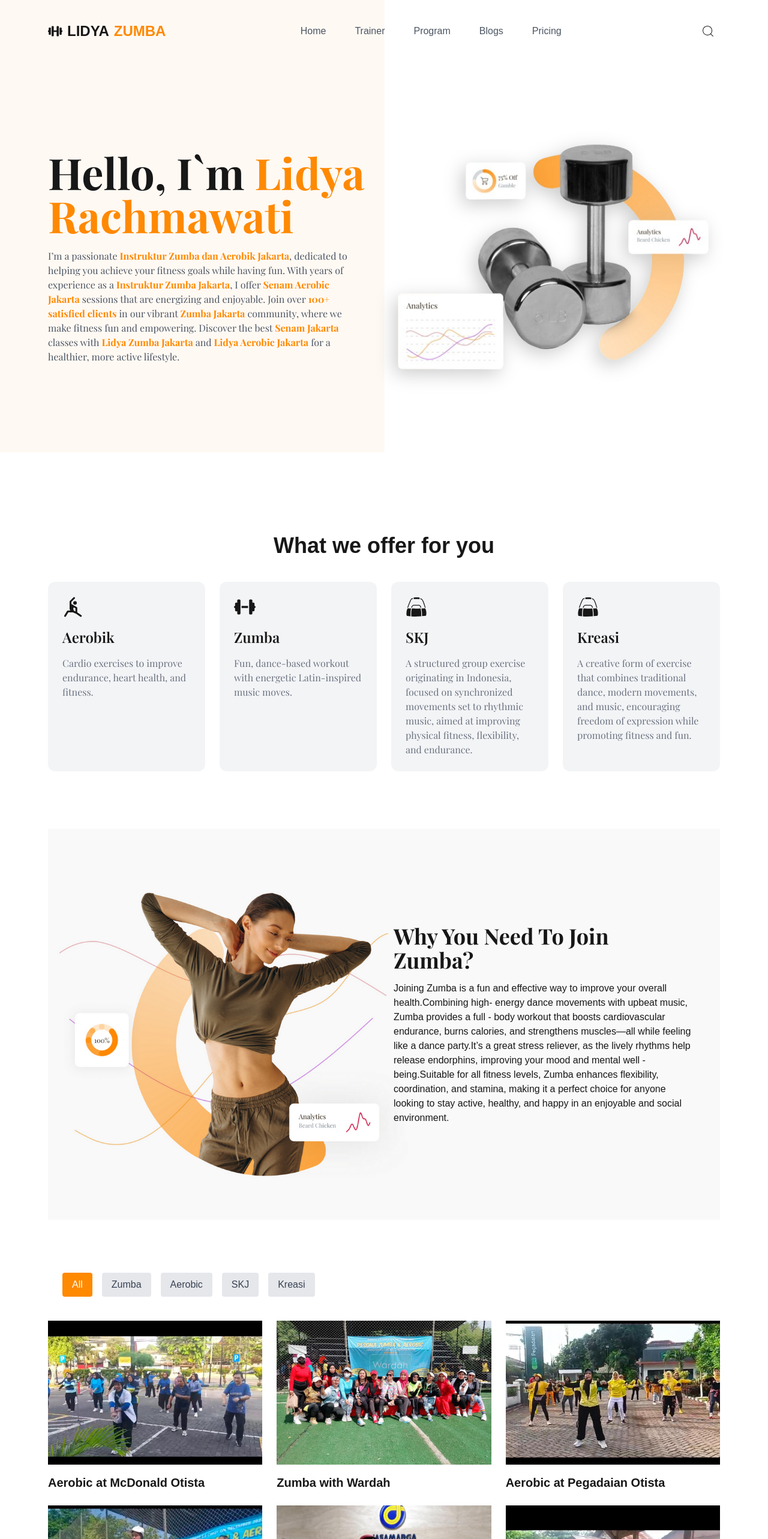
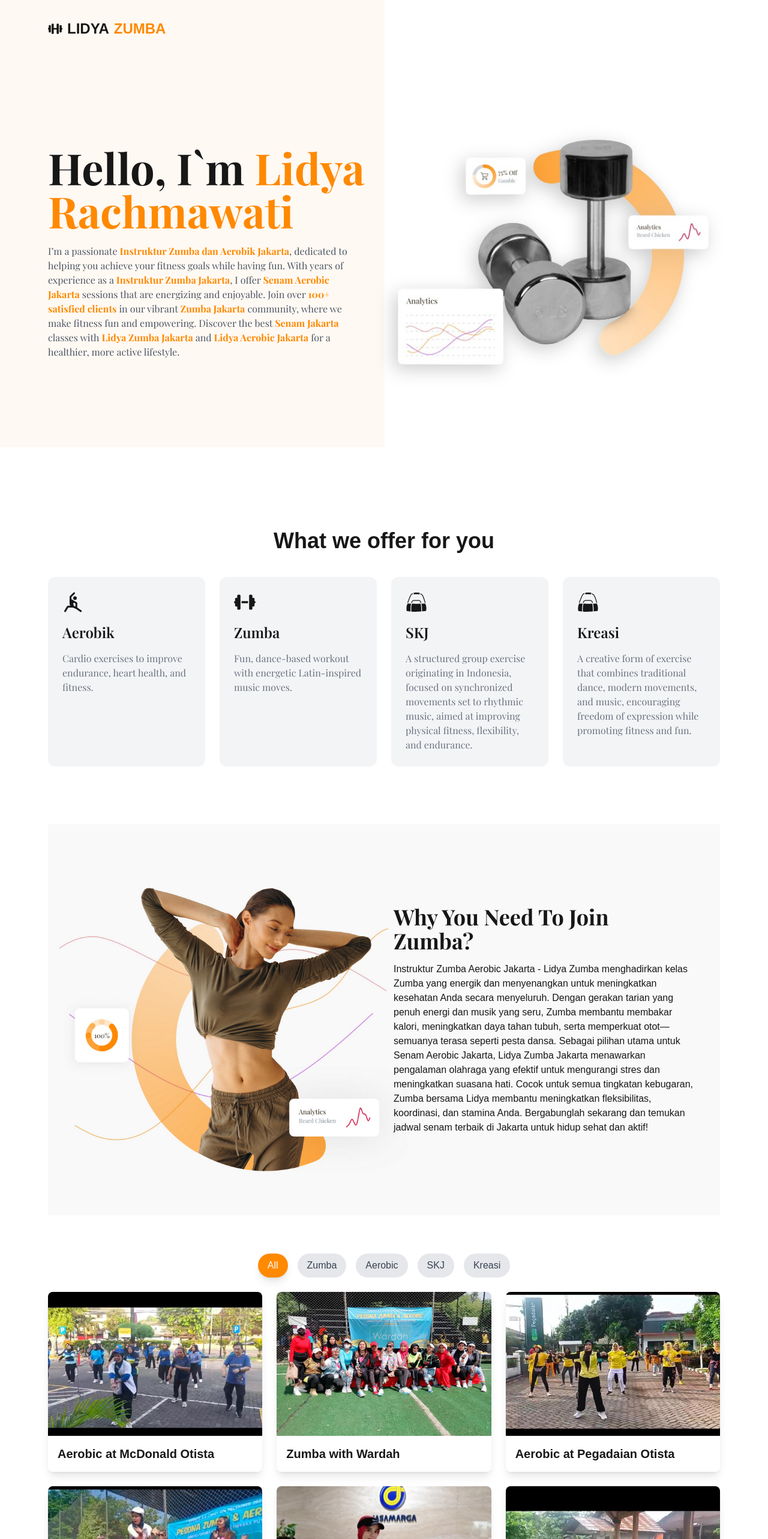
Before and after one commit to MRidhoPS/gymnastic, a Next.js app: page / in a window 1280 px wide. Shown: the top 2566 px of the page at 60% size. Built offline with nearby package versions, Linux system fonts and the light colour scheme; a web font is replaced by a local one.

Commit message:
improve ui and content

```diff
--- a/app/components/Tab/TabComp.js
+++ b/app/components/Tab/TabComp.js
@@ -3,7 +3,7 @@
 import { ProductsData } from '@/app/MockData/data';
 import Image from 'next/image';
 import React, { useState } from 'react'
-import {motion} from 'framer-motion';
+import { motion } from 'framer-motion';
 
 const TabComp = () => {
 
@@ -13,20 +13,27 @@ const TabComp = () => {
 
     const filteredCards = activeTab === 'All' ? ProductsData : ProductsData.filter((card) => card.category === activeTab);
 
-
     return (
         <>
             <div className='container my-12 md:my-16'>
-                <div className='flex space-x-4 mb-4 p-6'>
+                {/* Tabs Section */}
+                <div className='flex flex-wrap justify-center gap-4 mb-6'>
                     {tabs.map((tab) => (
-                        <button key={tab} onClick={() => setActiveTab(tab)}
-                            className={`py-2 px-4 rounded ${activeTab === tab ? "bg-primary text-white" : "bg-gray-200 text-gray-700"} `}
+                        <button
+                            key={tab}
+                            onClick={() => setActiveTab(tab)}
+                            className={`py-2 px-4 rounded-full text-sm md:text-base font-medium
+                                ${activeTab === tab
+                                    ? "bg-primary text-white shadow-lg"
+                                    : "bg-gray-200 text-gray-700 hover:bg-gray-300"}
+                            `}
                         >
                             {tab}
                         </button>
                     ))}
                 </div>
 
+                {/* Cards Section */}
                 <div className='grid grid-cols-1 md:grid-cols-2 lg:grid-cols-3 gap-6'>
                     {filteredCards.map((card) => (
                         <motion.div
@@ -34,10 +41,18 @@ const TabComp = () => {
                             key={card.id}
                             initial={{ opacity: 0, x: 10 }}
                             whileInView={{ opacity: 1, x: 0 }}
+                            className="bg-white rounded-lg overflow-hidden shadow-lg hover:shadow-xl transition-shadow duration-300"
                         >
-                            <Image src={card.image} alt='' className='h-[240px] w-full object-cover mb-4' />
-                            <p className="text-xl font-semibold">{card.title}</p>
-                            {/* <p className="text-gray-500">{card.category}</p> */}
+                            {/* Image Section */}
+                            <Image
+                                src={card.image}
+                                alt={card.title}
+                                className='h-[240px] w-full object-cover'
+                            />
+                            {/* Text Section */}
+                            <div className="p-4">
+                                <p className="text-xl font-semibold">{card.title}</p>
+                            </div>
                         </motion.div>
                     ))}
                 </div>
@@ -46,4 +61,4 @@ const TabComp = () => {
     )
 }
 
-export default TabComp
+export default TabComp;
--- a/app/components/navbar/Navbar.js
+++ b/app/components/navbar/Navbar.js
@@ -16,40 +16,15 @@ const Navbar = () => {
             <nav>
                 <div className='container flex items-center justify-between py-8'>
                     {/* Logo Section */}
-                    <div className='text-2xl flex items-center gap-2 font-bold uppercase'>
+                    <div className='text-2xl flex items-center gap-2 font-bold uppercase w-full justify-center md:justify-start'>
                         <FaDumbbell />
                         <p>Lidya</p>
                         <p className='text-primary'>Zumba</p>
                     </div>
-                    {/* Menu Section */}
-                    <div className='hidden md:block'>
-                        <ul className='flex items-center gap-6 text-gray-600'>
-                            {NavbarMenu.map((item) => {
-                                return <li key={item.id}>
-                                    <a href={item.link} className='inline-block py-1 px-3 hover:text-yellow-600'>{item.title}</a>
-                                </li>;
-                            })}
-                        </ul>
-                    </div>
-                    {/* Icon Section */}
-                    <div className='flex items-center gap-4'>
-                        <button className='text-2xl hover:bg-primary hover:text-white rounded-full p-2 duration-200'>
-                            <CiSearch>
-
-                            </CiSearch>
-                        </button>
-                    </div>
-                    {/* Mobile Menu Section */}
-                    <div className='md:hidden' onClick={() => setOpen(!open)}>
-                        <MdMenu className='text-4xl' />
-                    </div>
                 </div>
             </nav>
-
-            {/* Mobile sidebar */}
-            <ResponsiveMenu open={open} />
         </>
     )
 }
 
-export default Navbar
+export default Navbar;
--- a/app/page.js
+++ b/app/page.js
@@ -26,21 +26,22 @@ const BannerData = {
   image: Img1,
   title: "Why you need to join Zumba?",
   subtitle:
-    "Joining Zumba is a fun and effective way to improve your overall health.Combining high- energy dance movements with upbeat music, Zumba provides a full - body workout that boosts cardiovascular endurance, burns calories, and strengthens muscles—all while feeling like a dance party.It’s a great stress reliever, as the lively rhythms help release endorphins, improving your mood and mental well - being.Suitable for all fitness levels, Zumba enhances flexibility, coordination, and stamina, making it a perfect choice for anyone looking to stay active, healthy, and happy in an enjoyable and social environment.",
+    "Instruktur Zumba Aerobic Jakarta - Lidya Zumba menghadirkan kelas Zumba yang energik dan menyenangkan untuk meningkatkan kesehatan Anda secara menyeluruh. Dengan gerakan tarian yang penuh energi dan musik yang seru, Zumba membantu membakar kalori, meningkatkan daya tahan tubuh, serta memperkuat otot—semuanya terasa seperti pesta dansa. Sebagai pilihan utama untuk Senam Aerobic Jakarta, Lidya Zumba Jakarta menawarkan pengalaman olahraga yang efektif untuk mengurangi stres dan meningkatkan suasana hati. Cocok untuk semua tingkatan kebugaran, Zumba bersama Lidya membantu meningkatkan fleksibilitas, koordinasi, dan stamina Anda. Bergabunglah sekarang dan temukan jadwal senam terbaik di Jakarta untuk hidup sehat dan aktif!",
   link: "#",
 };
+
 const Banner2Data = {
   image: Img2,
   title: "Why you need to join Aerobic?",
   subtitle:
-    "Joining aerobic exercise is a great way to improve your overall health and fitness. Aerobics focuses on rhythmic, repetitive movements that strengthen your heart, lungs, and muscles, boosting cardiovascular endurance and promoting better oxygen circulation throughout your body. Regular aerobic workouts help burn calories, support weight loss, and tone muscles while reducing the risk of chronic conditions like heart disease, diabetes, and high blood pressure. Beyond physical health, aerobics also enhances mental well-being by reducing stress, improving mood, and boosting energy levels, making it a fun and effective way to stay active and healthy.",
+    "Instruktur Zumba Aerobic Jakarta - Lidya Zumba menawarkan kelas senam Aerobic yang efektif untuk meningkatkan kesehatan dan kebugaran Anda. Dengan gerakan ritmis dan repetitif, Aerobic membantu memperkuat jantung, paru-paru, serta otot Anda, sekaligus meningkatkan daya tahan kardiovaskular dan sirkulasi oksigen dalam tubuh. Sebagai pilihan utama untuk Senam Aerobic Jakarta, sesi bersama Lidya Zumba Jakarta membantu membakar kalori, mendukung penurunan berat badan, serta mengurangi risiko penyakit kronis seperti penyakit jantung, diabetes, dan tekanan darah tinggi. Selain manfaat fisik, Aerobic juga mendukung kesejahteraan mental dengan mengurangi stres, meningkatkan suasana hati, dan menambah energi. Bergabunglah dalam kelas Senam Jakarta untuk hidup sehat, aktif, dan bugar bersama Lidya Aerobic Jakarta!",
   link: "#",
 };
+
 
 export default function Home() {
   return (
     <div className="overflow-x-hidden">
-
       <div style={bgStyle}>
         <Navbar />
         <Hero />
--- a/tailwind.config.mjs
+++ b/tailwind.config.mjs
@@ -5,6 +5,7 @@ export default {
     "./components/**/*.{js,ts,jsx,tsx,mdx}",
     "./app/**/*.{js,ts,jsx,tsx,mdx}",
   ],
+  darkMode: false,
   theme: {
     extend: {
       fontFamily: {
```
